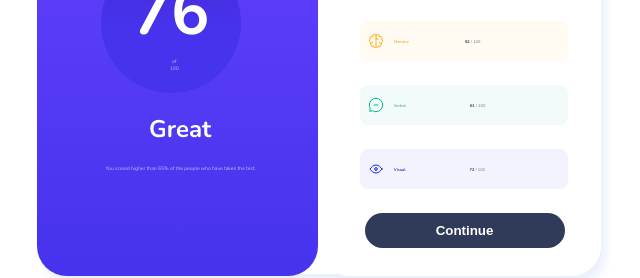
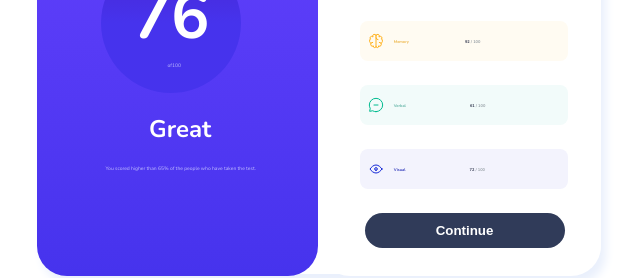
Before and after one commit to Alexmaingi/design-html-css, a plain HTML site: page index.html in a window 1280 px wide. Shown: the part 336-614 px from the top of the page, 329-969 px from the left. Drawn offline with nearby package versions, Linux system fonts and the light colour scheme.

Commit message:
Abutton change

```diff
--- a/index.html
+++ b/index.html
@@ -12,7 +12,7 @@
       <div class="container">
         <div class="card1">
             <h1 class="card-title">Your Results</h1>
-            <div class="card-marks"><h1>76</h1> <br><p>of 100</p></div>
+            <div class="card-marks"><h1>76</h1><br><p>of100</p></div>
             <h2 >Great</h2>
             <p>You scored higher than 65% of the people who have taken the test.</p>
         </div>
--- a/style.css
+++ b/style.css
@@ -68,8 +68,10 @@ body {
 .card-marks p {
   margin-top: -4rem;
   color: #8476ff;
-  font-size: 10px;
-  display: flex;
+  font-size: 8px;
+  /* display: flex;
+  align-items: center;
+  justify-content: center; */
 }
 .card1 h2 {
   color: white;
```
